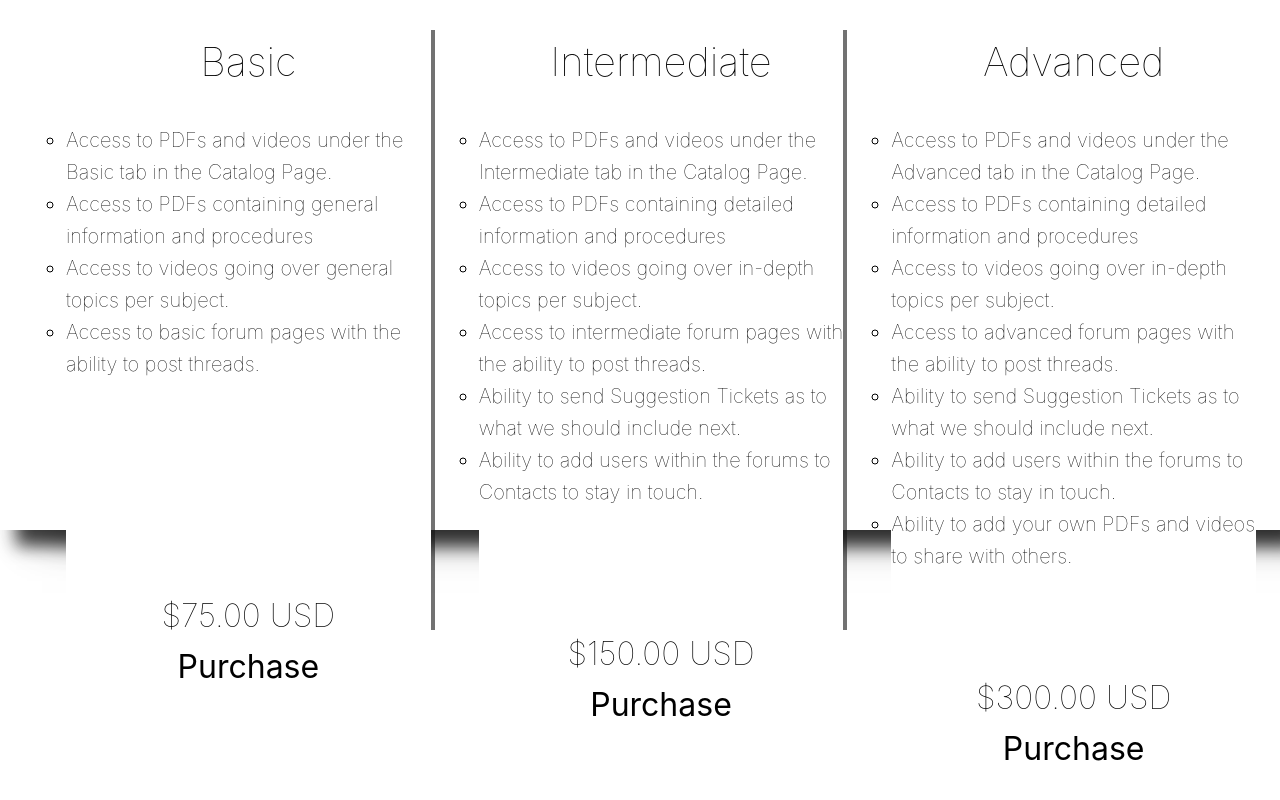
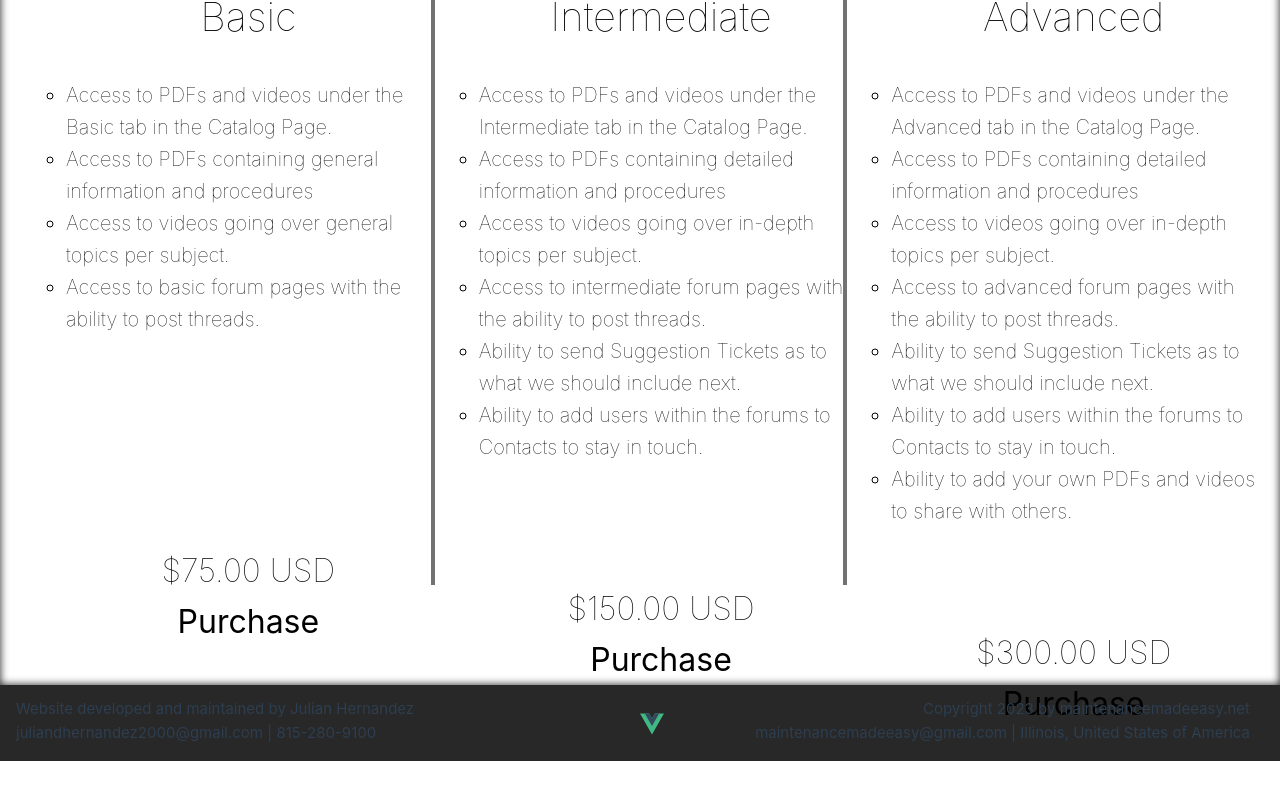
Before and after one commit to Flux1nfinity/mainVueProject, a Vue app: page / in a window 1280 px wide. Shown: the part 918-1718 px from the top of the page. After the commit the page ends 1694 px from the top, so only its background shows below. Built offline with nearby package versions, Linux system fonts and the light colour scheme.

Commit message:
new commit

```diff
--- a/index.html
+++ b/index.html
@@ -62,8 +62,13 @@
       </div>
     </div>
 
+    <img alt="Vue logo" class="home-logo" src="src/assets/logo.svg" width="24" height="24" />
+
     <div class="footer-section">
-
+      <p class="footer-info1">Website developed and maintained by Julian Hernandez</p>
+      <p class="footer-info2">juliandhernandez2000@gmail.com | 815-280-9100</p>
+      <p class="footer-info3">Copyright 2023 by maintenancemadeeasy.net</p>
+      <p class="footer-info4">maintenancemadeeasy@gmail.com | Illinois, United States of America</p>
     </div>
 
   </body>
--- a/src/css/index.css
+++ b/src/css/index.css
@@ -125,11 +125,12 @@ table {
 }
 
 .subscription-tiers {
+  transform: translateY(-45px);
+  box-shadow: rgba(0, 0, 0, 0.9) 0 0px 8px 0px inset;
   background-color: #ffffff;
   display: flex;
   width: 100vw;
-  height: 75vh;
-  box-shadow: rgba(20, 20, 20, 0.8) 16px 16px 16px,rgba(20, 20, 20, 0.8) 42px 0px 42px 0px, rgba(201, 201, 201, 0.5) 0px 0px 0px inset;
+  height: 800px;
 }
 .tier-1{
   margin: 0px 24px;
@@ -260,3 +261,20 @@ table {
   color: black;
   cursor: default;
 }
+.footer-section{
+  margin-top: -84px;
+  width: 100vw;
+  height: 84px;
+  background-color: #282828;
+}
+.footer-info1, .footer-info2{
+  transform: translate(16px, 20px);
+  text-align: left;
+}
+.footer-info3, .footer-info4{
+  transform: translate(-30px, -28px);
+  text-align: right;
+}
+.home-logo{
+  transform: translate(50vw, -18px);
+}
```
